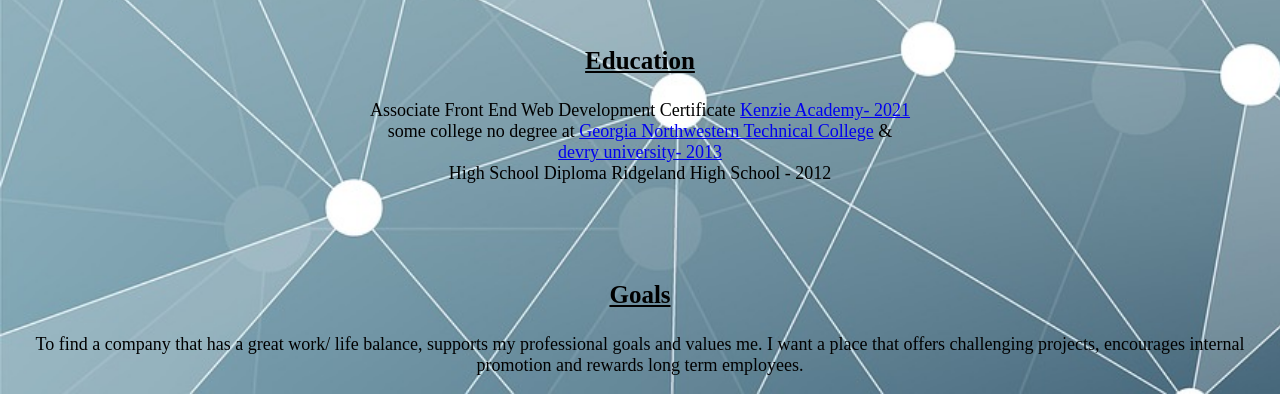
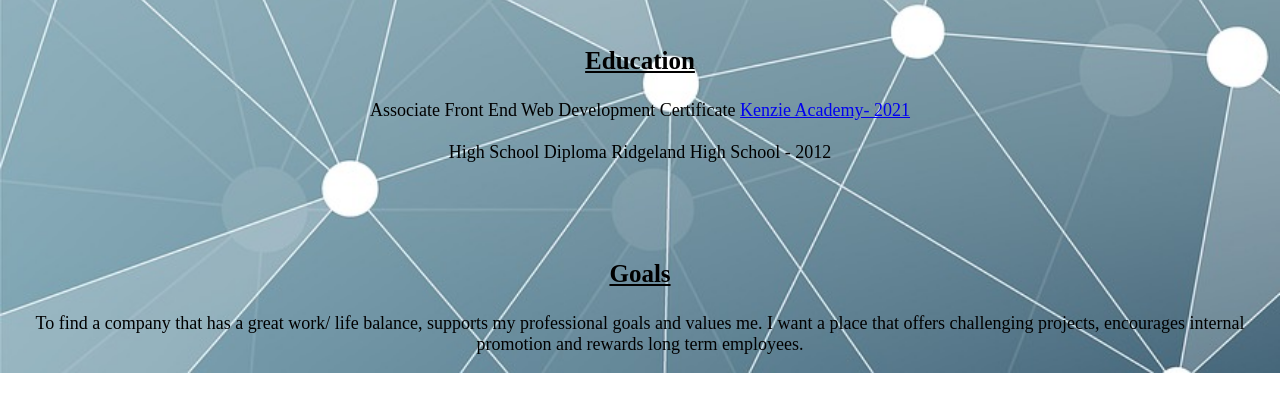
Before and after one commit to PatrickHayes28/portfolio-website, a plain HTML site: page index.html in a window 1280 px wide. Shown: the part 1506-1900 px from the top of the page. After the commit the page ends 1879 px from the top, so only its background shows below. Drawn offline with Linux system fonts and the light colour scheme.

Commit message:
removed uncompleted education

```diff
--- a/index.html
+++ b/index.html
@@ -91,8 +91,6 @@
     Associate Front End Web Development Certificate
     <a href="https://www.kenzie.academy/" target="_blank" rel="noopener">
       Kenzie Academy- 2021</a><br>
-      some college no degree at <a href="https://www.gntc.edu/" target="_blank" rel="noopener"> Georgia Northwestern Technical College</a> & <br>
-      <a href="https://www.devry.edu/" target="_blank" rel="noopener">devry university- 2013</a>
       <br>
     High School Diploma Ridgeland High School - 2012
 </p>
```
